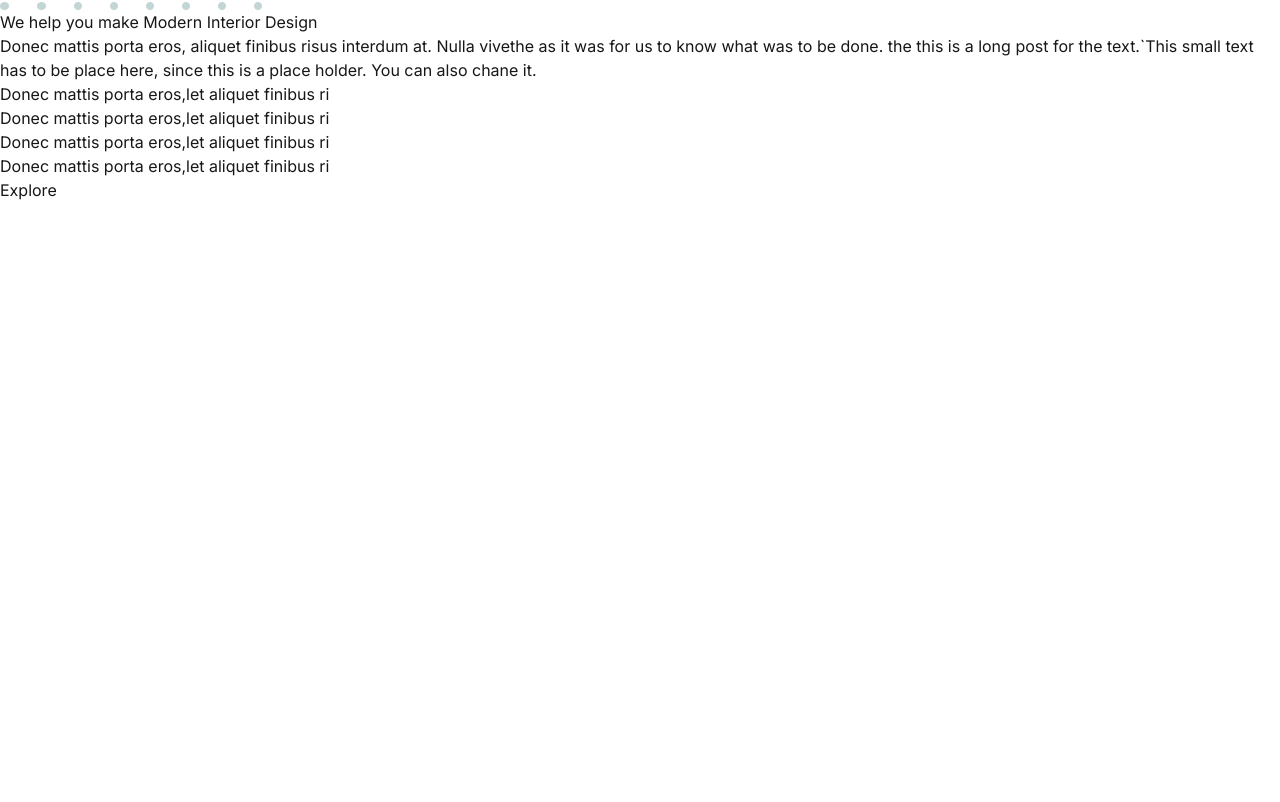
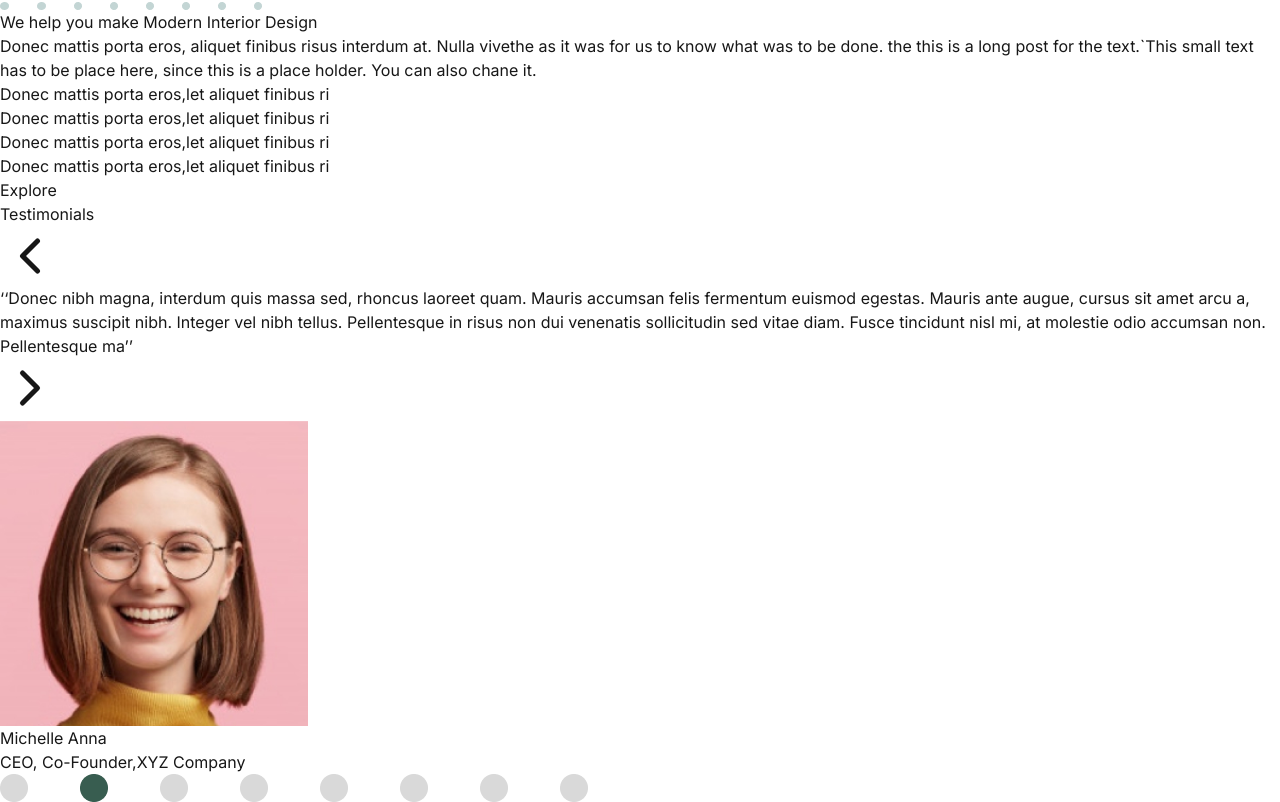
Before and after one commit to KalpitChandekar/Furniture, a Next.js app: page / in a window 1280 px wide. Shown: the part 9909-10711 px from the top of the page. Before the commit the page ends 10111 px from the top, so only its background shows below. Built offline with nearby package versions, Linux system fonts and the light colour scheme.

Commit message:
[feat]: Create Testimonial Seciton

```diff
--- /dev/null
+++ b/Components/Testimonial.tsx
@@ -0,0 +1,46 @@
+import { ChevronLeft, ChevronRight } from "lucide-react";
+import Image from "next/image";
+
+const Testimonial = () => {
+  return (
+    <div className="max-w-6xl mx-auto px-4 my-28 space-y-20">
+      <div className="space-y-10 flex flex-col items-center">
+        <h1 className="text-black text-3xl font-semibold">Testimonials</h1>
+        <div className="w-full flex justify-between items-center">
+          <ChevronLeft className="p-3 rounded-full bg-[#C4C4C4]" size={60} />
+          <p className="font-medium text-black mx-auto max-w-3xl text-center">
+            ‘‘Donec nibh magna, interdum quis massa sed, rhoncus laoreet quam.
+            Mauris accumsan felis fermentum euismod egestas. Mauris ante augue,
+            cursus sit amet arcu a, maximus suscipit nibh. Integer vel nibh
+            tellus. Pellentesque in risus non dui venenatis sollicitudin sed
+            vitae diam. Fusce tincidunt nisl mi, at molestie odio accumsan non.
+            Pellentesque ma’’
+          </p>
+          <ChevronRight
+            className="p-3 rounded-full bg-[#385D50] text-white"
+            size={60}
+          />
+        </div>
+        <div className="flex flex-col gap-1 items-center justify-center">
+          <Image
+            src="/person-1.png"
+            alt="person"
+            width={308}
+            height={308}
+            className="max-w-20 w-full rounded-full mb-3"
+          />
+          <h1 className="text-black font-bold">Michelle Anna</h1>
+          <p className="text-paragraph text-sm">CEO, Co-Founder,XYZ Company</p>
+        </div>
+        <Image
+          src="/progress-dottes.png"
+          alt="person"
+          width={588}
+          height={28}
+          className="max-w-36 w-full pt-28"
+        />
+      </div>
+    </div>
+  );
+};
+export default Testimonial;
--- a/app/page.tsx
+++ b/app/page.tsx
@@ -3,6 +3,7 @@ import Navbar from "../Components/Navbar";
 import Product from "@/Components/Product";
 import WhyChooseUs from "@/Components/WhyChooseUs";
 import Design from "@/Components/Design";
+import Testimonial from "@/Components/Testimonial";
 
 const page = () => {
   return (
@@ -13,7 +14,8 @@ const page = () => {
       </div>
       <Product />
       <WhyChooseUs />
-      <Design/>
+      <Design />
+      <Testimonial />
     </div>
   );
 };
```
